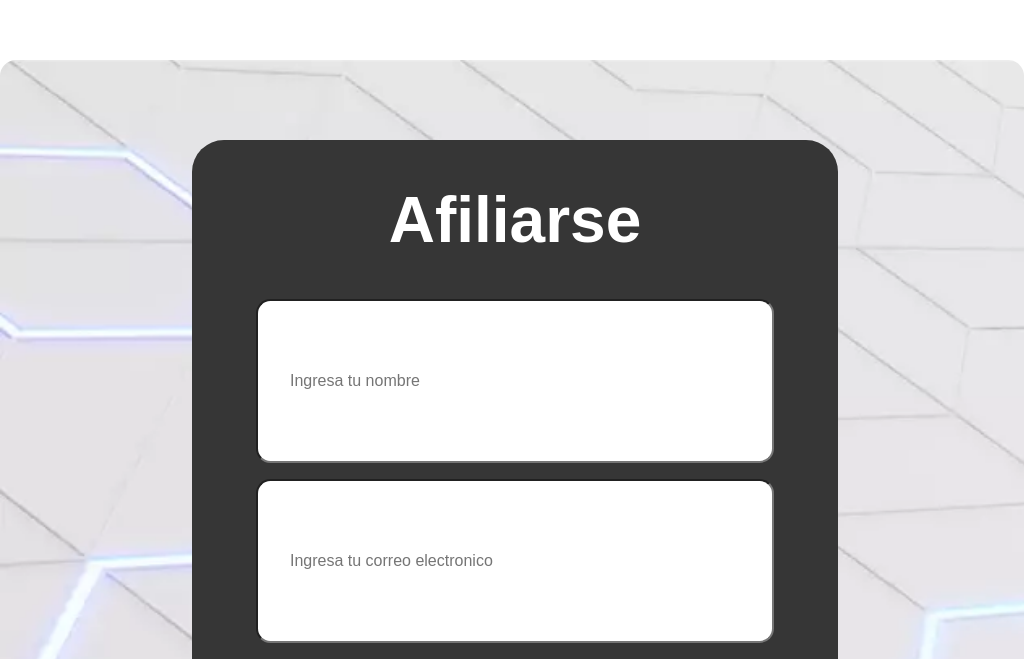
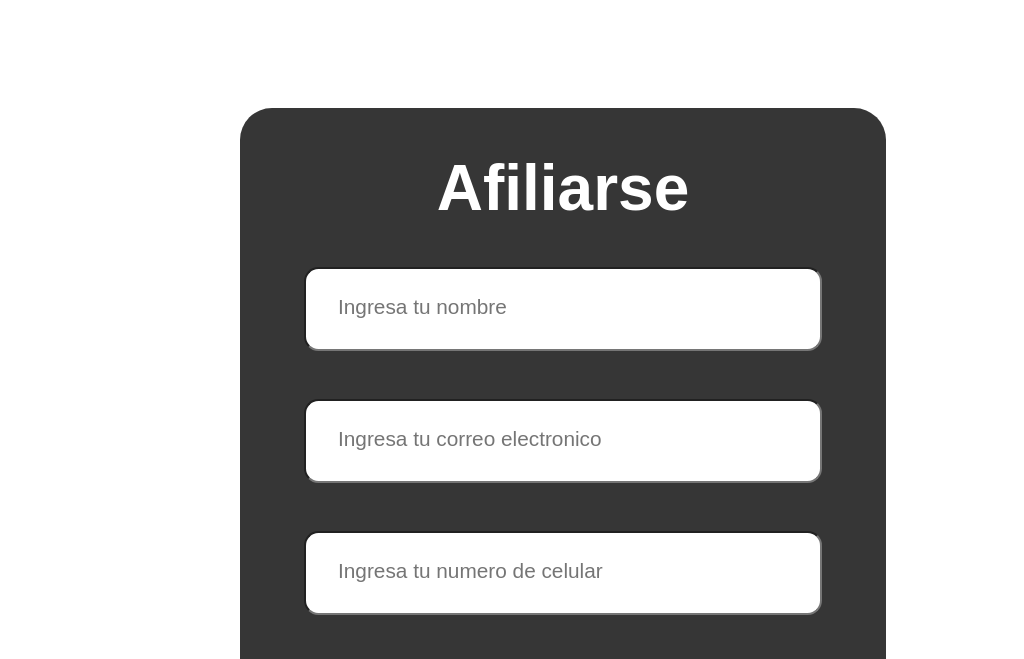
Before and after one commit to ivanmacedonio/SFIpage, a React (Vite) app: page /register in a window 1024 px wide. Shown: the part 568-1227 px from the top of the page. Built offline with nearby package versions, Linux system fonts and the light colour scheme.

Commit message:
some fixes

```diff
--- a/src/pages/Page1.jsx
+++ b/src/pages/Page1.jsx
@@ -47,7 +47,7 @@ export const Page1 = () => {
           <p>Hazte miembro de</p>
           <p>este gran apoyo</p>
           <p>para tu futuro</p>
-          <Link to={'/contacto'}>
+          <Link to={'/membresia'}>
             <h1>Conoce más...</h1>
           </Link>
         </div>
--- a/src/styles/Membresia.css
+++ b/src/styles/Membresia.css
@@ -156,7 +156,7 @@ img {
 
     .imagenmembresia{
         display: block;
-        background-image: url('../assets/Membresia.png');
+        background-image: url('../assets/Membresia.webp');
         width: 100%;
         height: 20rem;
         background-position: right top;
--- a/src/styles/Register.css
+++ b/src/styles/Register.css
@@ -3,7 +3,7 @@ img {
 }
 
 .contentp4 {
-    margin-top: 5rem;
+    margin-top: 3rem;
     border-radius: 1rem;
     background-image: url('../assets/fondoblanco.webp');
     background-repeat: no-repeat;
@@ -94,12 +94,19 @@ img {
         display: none;
     }
 
+
     .formp4 {
+        border-radius: 0%;
         margin: 0;
         padding-left: 1rem;
         padding-right: 1rem;
-        border-bottom-left-radius: 0;
-        border-bottom-right-radius: 0;
+        margin-bottom: 10rem;
+    }
+    .formp4 button{
+        margin-bottom: 5rem;
+    }
+    .buttonslogin button{
+        margin-bottom: 0;
     }
 
     .formp4 input {
@@ -108,8 +115,10 @@ img {
         width: 20rem;
         padding-left: 2rem;
         height: 5rem;
-        margin-bottom: 1rem;
+        margin-bottom: 3rem;
         font-family: 'Monserrat', sans-serif;
+        padding-top: 0;
+        padding-bottom: 0;
     }
 }
 
@@ -146,10 +155,12 @@ img {
 @media only screen and (min-width: 992px) and (max-width: 1199px) {
     .contentp4{
         height: 100rem;
+        margin-bottom: 10rem;
+        background-image: none;
     }
 
     .formp4 {
-        margin-left: 12rem;
+        margin-left: 15rem;
     }
 
     .imageblog {
@@ -161,9 +172,15 @@ img {
         border-radius: .9rem;
         width: 30rem;
         padding-left: 2rem;
-        height: 8rem;
-        margin-bottom: 1rem;
+        padding-top: 0;
+        padding-bottom: 0;
+        height: 5rem;
+        margin-bottom: 3rem;
         font-family: 'Monserrat', sans-serif;
+    }
+
+    .formp4 input::placeholder{
+        font-size: 1.3rem;
     }
 
     .option button {
--- a/src/styles/headerNormal.css
+++ b/src/styles/headerNormal.css
@@ -66,7 +66,7 @@ a {
         margin: 0;
         margin-top: 2rem;
         margin-bottom: 4rem;
-        margin-left: 11rem;
+        margin-left: 11rem
     }
 
 
@@ -116,7 +116,7 @@ a {
         margin-top: 7rem;
         margin-bottom: 4rem;
         width: 6rem;
-        margin-left: 22rem;
+        margin-left: 26rem;
     }
 
     .hamburguesa {
@@ -144,7 +144,7 @@ a {
     .imagenlogo img {
         margin: 0;
         width: 35rem;
-        margin-left: 7rem;
+        margin-left: 12rem;
         margin-top: 3rem;
     }
     .header{
--- a/src/styles/page1.css
+++ b/src/styles/page1.css
@@ -200,7 +200,10 @@ img {
 
 @media only screen and (min-width: 992px) and (max-width: 1199px) {
     .imgfamilia {
-        display: none;
+        display: none;;
+    }
+    .imgfamilia img{
+        width: 30rem;
     }
 
     .welcome {
@@ -209,17 +212,17 @@ img {
     }
 
     .transforma {
-        left: 6rem;
-        bottom: 25rem;
+        display: none;
     }
 
     #big {
         margin-left: 0;
+        font-size: 2.5rem;
     }
 
     .textp1 {
         margin-left: 0;
-        width: 40rem;
+        width: 60rem;
         margin-left: 5rem;
     }
 
@@ -234,7 +237,7 @@ img {
     }
 
     .textp1 h2 {
-        font-size: 3rem;
+        font-size: 7rem;
     }
 
     .scroll {
@@ -243,6 +246,12 @@ img {
         margin-top: 5rem;
         margin-left: 2rem;
     }
+
+    .footer{
+        position: relative;
+        top: 25rem;
+    }
+
 }
 
 
--- a/src/styles/page2.css
+++ b/src/styles/page2.css
@@ -330,7 +330,8 @@ img {
     .confianza {
         margin: 0;
         margin-top: 12rem;
-        width: 84%
+        width: 84%;
+        margin-bottom: 10rem;
     }
 }
 
```
